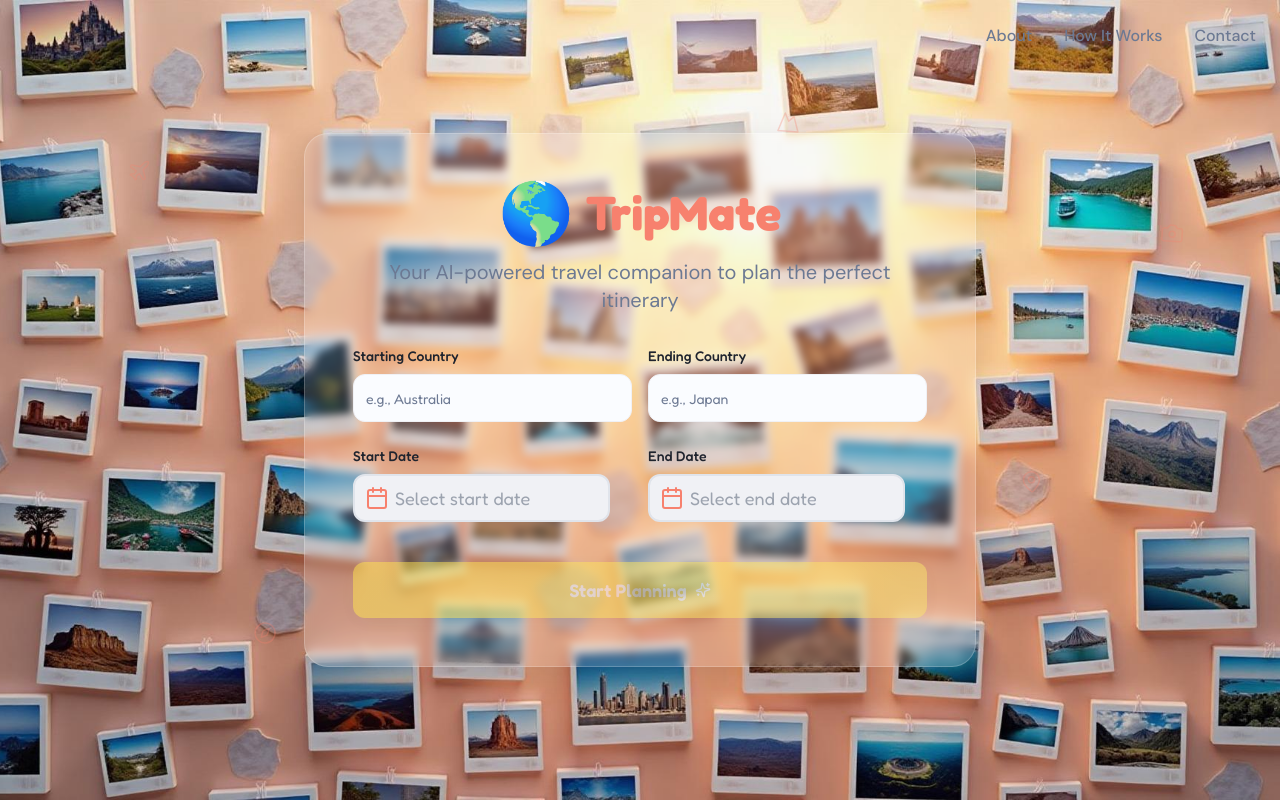
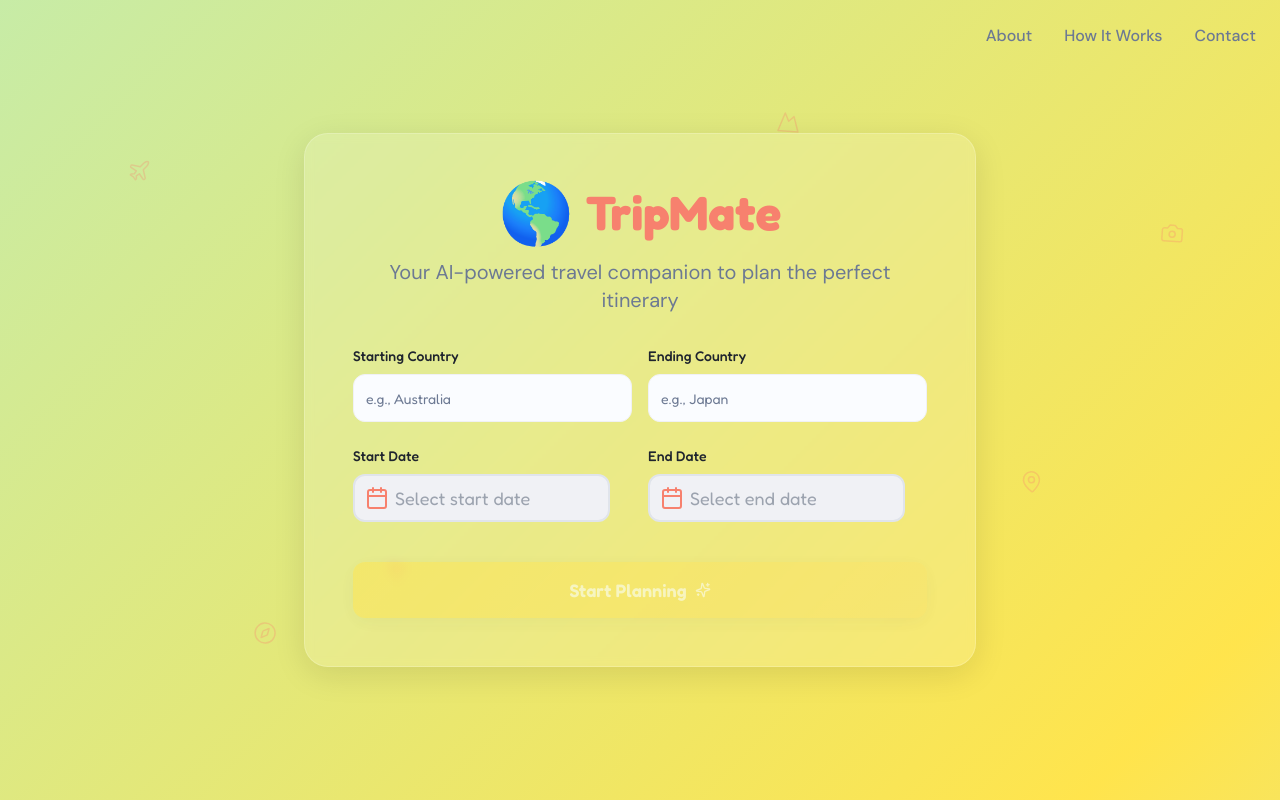
Before and after one commit to Marmitt/tripmate-app, a React (Vite) app: page / in a window 1280 px wide. Built offline with nearby package versions, Linux system fonts and the light colour scheme.

Commit message:
Refactor: Update background colors
Revert background colors to cyan, keeping all other changes.

```diff
--- a/src/index.css
+++ b/src/index.css
@@ -131,11 +131,13 @@
 @layer components {
   /* Hero Background */
   .hero-background {
-    background-image: url('/src/assets/travel-background-dense.jpg');
-    background-size: cover;
-    background-position: center;
-    background-repeat: no-repeat;
-    background-attachment: fixed;
+    background: linear-gradient(135deg,
+      hsl(var(--sky-blue)) 0%,
+      hsl(var(--mint-green)) 35%,
+      hsl(var(--sunny-yellow)) 70%,
+      hsl(var(--sky-blue)) 100%);
+    background-size: 400% 400%;
+    animation: gradientShift 8s ease-in-out infinite;
   }
 
   /* Floating Icons */
```
